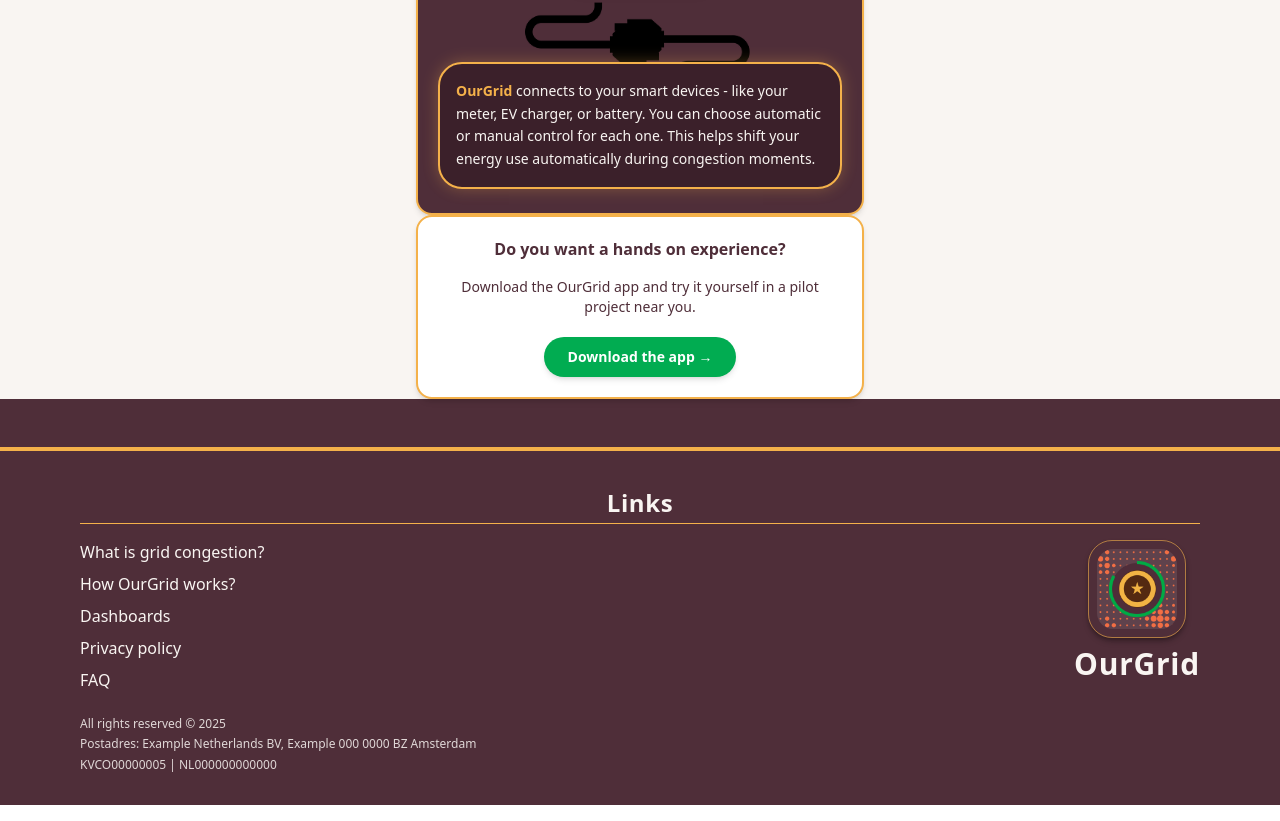
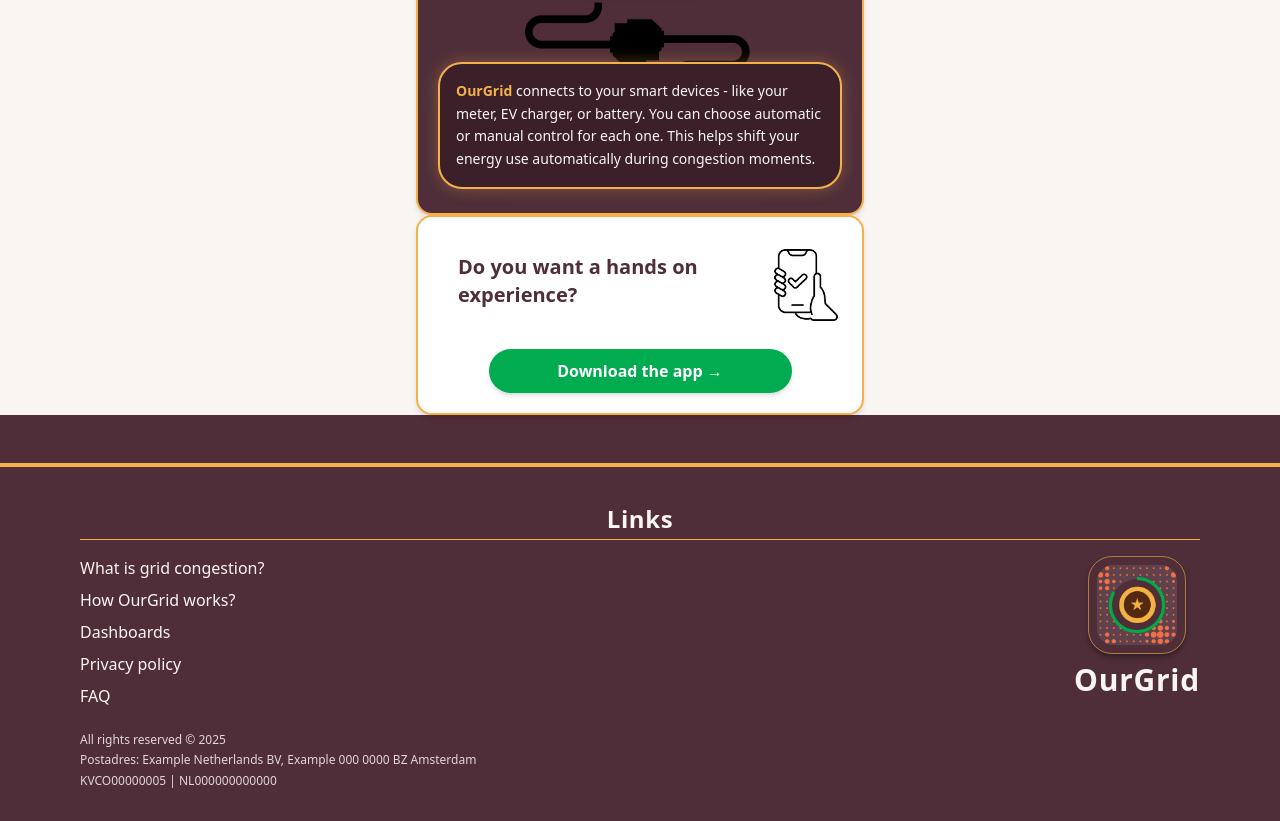
Before and after one commit to Marto8090/OurGrid_Website, a React (Vite) app in the folder client/: page /u/how-ourgrid-works in a window 1280 px wide. Shown: the part 4463-5284 px from the top of the page. Built offline with nearby package versions, Linux system fonts and the light colour scheme.

Commit message:
Added the functionality of the download app button at the end of How ourgrid workds by adding an overlay that redirect to the app stores

```diff
--- a/client/src/pages/How_OurGrid_works.jsx
+++ b/client/src/pages/How_OurGrid_works.jsx
@@ -8,10 +8,15 @@ import powerBrick from "../assets/power brick.png";
 import energyCables from "../assets/energyCables.png";
 import yourConsumption from "../assets/YourConsumption.jpg";
 import cable from "../assets/cable.png";
+import hand from "../assets/handHoldingPhone.png";
+import PlayStore1 from "../assets/PlayStore1.png";
+import AppStore from "../assets/AppStore.png";
 import devicesPage from "../assets/devicesPage.jpg";
 import { Cog } from "lucide-react";
+import { useState } from "react";
 
 export default function HowOurGridWorks() {
+  const [showOverlay, setShowOverlay] = useState(false);
   const { audience } = useAudience();
   const isMunicipality = audience === "municipality";
 
@@ -370,19 +375,50 @@ export default function HowOurGridWorks() {
         </div>
       </section>
 
-      {/* COUNTINUE TO APP */}
+      {/* CONTINUE TO APP */}
       <section className="max-w-md mx-auto">
-        <div className="bg-white rounded-2xl shadow-md border-2 border-[#F4B14A] rounded-b-2xl md:rounded-2xl p-5 space-y-4 text-center">
-          <p className="font-semibold text-base">
-            Do you want a hands on experience?
-          </p>
-          <p className="text-sm">
-            Download the OurGrid app and try it yourself in a pilot project near you.
-          </p>
-          <button type="button"
-            className="inline-flex items-center justify-center px-6 py-2.5 mt-1 rounded-full bg-[#01AC51] text-white font-semibold text-sm shadow-md hover:bg-[#019245] transition-colors">
-            Download the app → </button>
+        <div className="bg-white rounded-2xl shadow-md border-2 border-[#F4B14A] p-5 space-y-4">
+          {/* TEXT + HAND IMAGE */}
+          <div className="flex items-center gap-3 py-3">
+              <p className="font-semibold text-xl pl-5 pb-2 text-base">Do you want a hands on experience?</p>
+
+            <img src={hand} alt="Hand holding phone" className="w-18 h-18 object-contain"/>
+          </div>
+          {/* BUTTON OPENS OVERLAY */}
+          <button
+            onClick={() => setShowOverlay(true)} className="w-3/4 mx-auto flex items-center justify-center px-9 py-2.5 rounded-full
+                bg-[#01AC51] text-white font-semibold text-md shadow-md
+                hover:bg-[#019245] transition-colors"> Download the app →
+          </button>
         </div>
+        {/* OVERLAY */}
+        {showOverlay && (
+          <div className="fixed inset-0 bg-black/50 backdrop-blur-sm flex items-center justify-center z-50" onClick={() => setShowOverlay(false)}>
+            <div
+              className="bg-[#4F2E39] rounded-xl border-1 border-[#F4B14A] p-7 w-80 space-y-6"
+              onClick={(e) => e.stopPropagation()}
+            >
+              <p className="text-center text-2xl font-semibold text-white">Get the OurGrid App</p>
+
+              <div className="space-y-3">
+                {/* Google Play */}
+                <a href="https://play.google.com/store/apps/details?id=io.openremote.ourgrid&hl=en" target="_blank">
+                  <img src={PlayStore1} className="w-full rounded-md shadow mb-4" />
+                </a>
+
+                {/* App Store */}
+                <a href="https://apps.apple.com/nl/app/ourgrid/id6478114711" target="_blank">
+                  <img src={AppStore} className="w-full rounded-md shadow" />
+                </a>
+              </div>
+
+              <button
+                onClick={() => setShowOverlay(false)}
+                className="w-full mt-2 px-4 py-2 text-white text-sm bg-[#6B3E4C] rounded-full hover:bg-[#5A3541] transition"> Close
+              </button>
+            </div>
+          </div>
+        )}
       </section>
     </div>
   );
```
Also changed, not shown: client/src/assets/handHoldingPhone.png (added).
